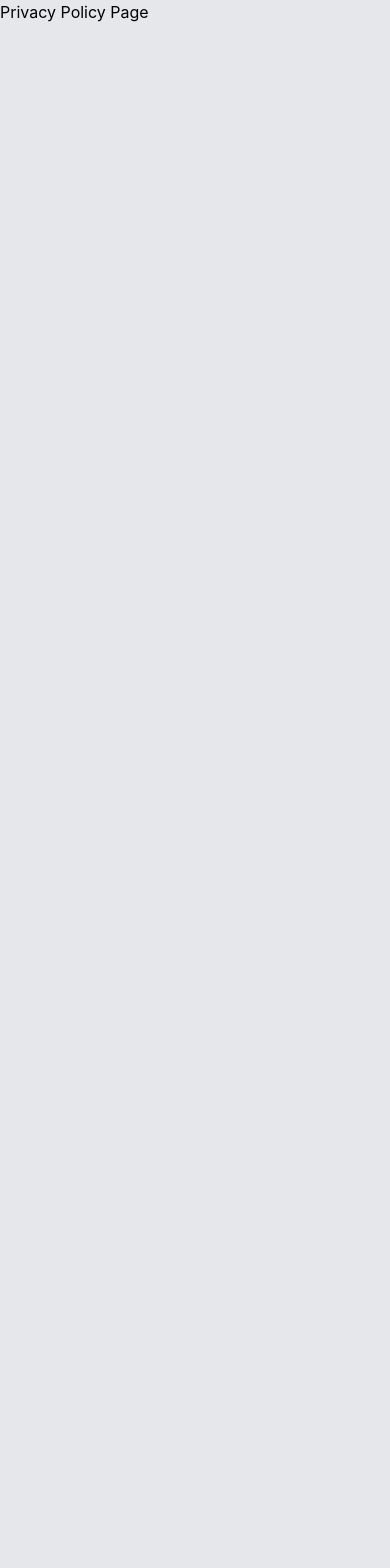
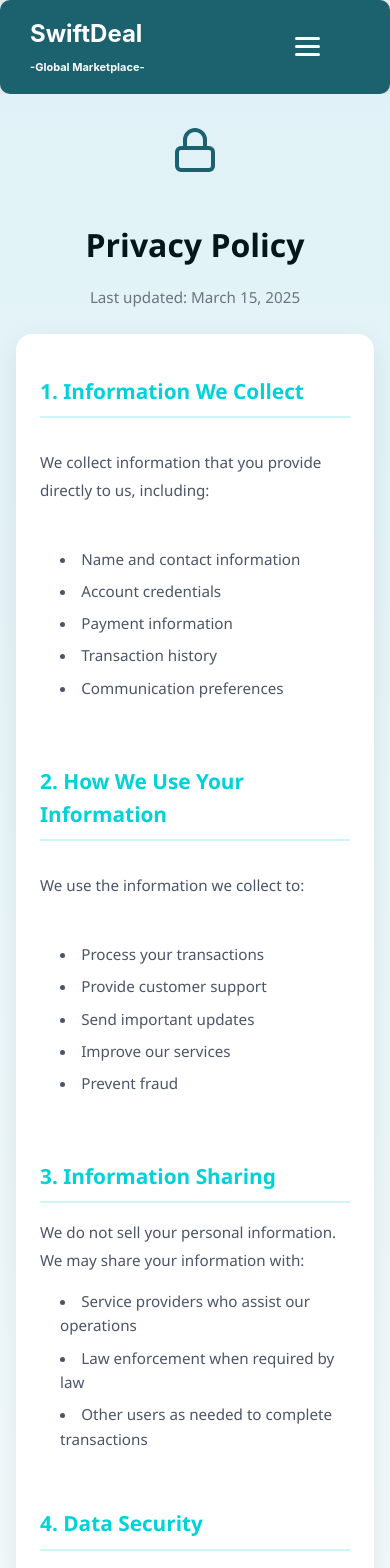
Before and after one commit to Godswillomuka/swiftdeal, a React (Create React App) app: page /privacy in a window 390 px wide. Shown: the top 1568 px of the page. Before the commit the page ends 844 px from the top, so only its background shows below. Built offline with nearby package versions, Linux system fonts and the light colour scheme.

Commit message:
Add Privacy Policy page with structured sections, secure data practices, and contact information display

```diff
--- a/src/App.js
+++ b/src/App.js
@@ -2,6 +2,7 @@ import { Routes, Route } from 'react-router-dom';
 import Home from './pages/HomePage/Home';
 import AboutUs from './pages/AboutUs /AboutUs';
 import TermsOfService from './pages/TermsPage/TermsOfService';
+import PrivacyPolicy from './pages/PrivacyPolicy/PrivacyPolicy';
 
 function App() {
   return (
@@ -11,7 +12,7 @@ function App() {
         <Route path="/about" element={<AboutUs />} />
         <Route path="/contact" element={<div>Contact Us Page</div>} />
         <Route path="/terms" element={<TermsOfService />} />
-        <Route path="/privacy" element={<div>Privacy Policy Page</div>} />
+        <Route path="/privacy" element={<PrivacyPolicy />} />
       </Routes>
     </div>
   );
--- /dev/null
+++ b/src/pages/PrivacyPolicy/PrivacyPolicy.css
@@ -0,0 +1,173 @@
+/* Base Container and Background */
+.privacy-policy-container {
+  min-height: 100vh;
+  background: linear-gradient(to bottom, #e0f2f7, #ffffff); /* Light blue to white gradient */
+  padding-top: 5rem; /* Increased padding for better top spacing */
+  padding-bottom: 5rem;
+  font-family: 'Segoe UI', sans-serif;
+  color: #333;
+}
+
+/* Content Wrapper */
+.privacy-content-wrapper {
+  max-width: 900px; /* Consistent width with Terms of Service */
+  margin: 0 auto;
+  padding: 0 1rem; /* Horizontal padding */
+}
+
+/* Header Section */
+.privacy-header {
+  text-align: center;
+  margin-bottom: 3rem; /* More space below header */
+}
+
+.header-icon {
+  width: 4.5rem; /* Larger icon */
+  height: 4.5rem;
+  color: #1c626e; /* Primary brand color for icon */
+  margin: 0 auto 1rem; /* Center icon and add bottom margin */
+}
+
+.header-title {
+  font-size: 3rem; /* Larger title */
+  font-weight: bold;
+  color: #05161a; /* Dark background color for strong contrast */
+  margin-bottom: 0.75rem;
+}
+
+.last-updated {
+  color: #6b7280; /* Neutral grey for date */
+  font-size: 0.95rem;
+}
+
+/* Main Content Card */
+.privacy-body-card {
+  background-color: #ffffff; /* White background for the card */
+  border-radius: 1.5rem; /* More rounded corners */
+  box-shadow: 0 10px 30px rgba(0, 0, 0, 0.08); /* Stronger, softer shadow */
+  padding: 3rem; /* Increased internal padding */
+  display: flex;
+  flex-direction: column;
+  gap: 2.5rem; /* Space between sections */
+}
+
+/* Section Headings */
+.section-heading {
+  font-size: 1.8rem; /* Slightly larger heading */
+  font-weight: bold;
+  color: #00d2d9; /* Highlight brand color for section titles */
+  margin-bottom: 1rem;
+  padding-bottom: 0.5rem;
+  border-bottom: 2px solid rgba(0, 210, 217, 0.2); /* Subtle highlight colored underline */
+}
+
+/* Section Text */
+.section-text {
+  color: #4a5568; /* Darker grey for body text for better readability */
+  line-height: 1.8; /* Improved line spacing */
+  font-size: 1.05rem; /* Slightly larger font size */
+}
+
+/* Groups of content (paragraph + list) */
+.section-content-group {
+  display: flex;
+  flex-direction: column;
+  gap: 0.75rem; /* Space between paragraph and list */
+}
+
+/* Lists within Sections */
+.policy-list {
+  list-style: disc;
+  list-style-position: inside; /* Keeps bullet points aligned with text */
+  color: #4a5568;
+  padding-left: 1.25rem; /* Indent list items */
+  font-size: 1.05rem;
+}
+
+.policy-list li {
+  margin-bottom: 0.5rem;
+}
+
+/* Contact Info Section */
+.contact-info {
+  margin-top: 1.5rem; /* Space above contact details */
+  color: #4a5568;
+  font-size: 1.05rem;
+  line-height: 1.6;
+}
+
+.contact-info p {
+    margin-bottom: 0.5rem;
+}
+
+/* Responsive Adjustments */
+@media (max-width: 768px) {
+  .privacy-policy-container {
+    padding-top: 3rem;
+    padding-bottom: 3rem;
+  }
+
+  .privacy-header {
+    margin-bottom: 2rem;
+  }
+
+  .header-icon {
+    width: 3.5rem;
+    height: 3.5rem;
+  }
+
+  .header-title {
+    font-size: 2.5rem;
+  }
+
+  .privacy-body-card {
+    padding: 2rem;
+    gap: 2rem;
+  }
+
+  .section-heading {
+    font-size: 1.5rem;
+  }
+
+  .section-text,
+  .policy-list,
+  .contact-info {
+    font-size: 1rem;
+  }
+}
+
+@media (max-width: 480px) {
+  .privacy-policy-container {
+    padding-top: 2rem;
+    padding-bottom: 2rem;
+  }
+
+  .privacy-header {
+    margin-bottom: 1.5rem;
+  }
+
+  .header-icon {
+    width: 3rem;
+    height: 3rem;
+  }
+
+  .header-title {
+    font-size: 2rem;
+  }
+
+  .privacy-body-card {
+    padding: 1.5rem;
+    gap: 1.5rem;
+    border-radius: 1rem;
+  }
+
+  .section-heading {
+    font-size: 1.3rem;
+  }
+
+  .section-text,
+  .policy-list,
+  .contact-info {
+    font-size: 0.95rem;
+  }
+}
--- /dev/null
+++ b/src/pages/PrivacyPolicy/PrivacyPolicy.js
@@ -0,0 +1,116 @@
+import React from 'react';
+import { Lock } from 'lucide-react';
+import Navbar from '../../components/Navbar/Navbar';
+import Footer from '../../components/Footer/Footer';
+import './PrivacyPolicy.css'; // Import the new CSS file
+
+function PrivacyPolicy() {
+  return (
+    <>
+    <Navbar />
+    <div className="privacy-policy-container">
+      <div className="privacy-content-wrapper">
+        <div className="max-w-4xl mx-auto">
+          <div className="privacy-header">
+            <Lock className="header-icon" />
+            <h1 className="header-title">Privacy Policy</h1>
+            <p className="last-updated">Last updated: March 15, 2025</p>
+          </div>
+
+          <div className="privacy-body-card">
+            <section>
+              <h2 className="section-heading">1. Information We Collect</h2>
+              <div className="section-content-group">
+                <p className="section-text">
+                  We collect information that you provide directly to us, including:
+                </p>
+                <ul className="policy-list">
+                  <li>Name and contact information</li>
+                  <li>Account credentials</li>
+                  <li>Payment information</li>
+                  <li>Transaction history</li>
+                  <li>Communication preferences</li>
+                </ul>
+              </div>
+            </section>
+
+            <section>
+              <h2 className="section-heading">2. How We Use Your Information</h2>
+              <div className="section-content-group">
+                <p className="section-text">
+                  We use the information we collect to:
+                </p>
+                <ul className="policy-list">
+                  <li>Process your transactions</li>
+                  <li>Provide customer support</li>
+                  <li>Send important updates</li>
+                  <li>Improve our services</li>
+                  <li>Prevent fraud</li>
+                </ul>
+              </div>
+            </section>
+
+            <section>
+              <h2 className="section-heading">3. Information Sharing</h2>
+              <p className="section-text">
+                We do not sell your personal information. We may share your information with:
+              </p>
+              <ul className="policy-list mt-4">
+                <li>Service providers who assist our operations</li>
+                <li>Law enforcement when required by law</li>
+                <li>Other users as needed to complete transactions</li>
+              </ul>
+            </section>
+
+            <section>
+              <h2 className="section-heading">4. Data Security</h2>
+              <p className="section-text">
+                We implement appropriate security measures to protect your personal information.
+                This includes encryption, secure servers, and regular security audits.
+              </p>
+            </section>
+
+            <section>
+              <h2 className="section-heading">5. Your Rights</h2>
+              <div className="section-content-group">
+                <p className="section-text">
+                  You have the right to:
+                </p>
+                <ul className="policy-list">
+                  <li>Access your personal information</li>
+                  <li>Correct inaccurate data</li>
+                  <li>Request deletion of your data</li>
+                  <li>Opt-out of marketing communications</li>
+                </ul>
+              </div>
+            </section>
+
+            <section>
+              <h2 className="section-heading">6. Cookies</h2>
+              <p className="section-text">
+                We use cookies and similar technologies to improve user experience and analyze website traffic.
+                You can control cookie preferences through your browser settings.
+              </p>
+            </section>
+
+            <section>
+              <h2 className="section-heading">7. Contact Us</h2>
+              <p className="section-text">
+                If you have questions about this Privacy Policy, please contact us at:
+              </p>
+              <div className="contact-info">
+                <p>Email: privacy@swiftdeal.co.ke</p>
+                <p>Phone: +254 722 960 044</p> {/* Changed to generic placeholder */}
+                <p>Address: Nairobi, Kenya</p>
+              </div>
+            </section>
+          </div>
+        </div>
+      </div>
+    </div>
+    <Footer />
+    </>
+  );
+}
+
+export default PrivacyPolicy;
--- a/src/pages/TermsPage/TermsOfService.js
+++ b/src/pages/TermsPage/TermsOfService.js
@@ -15,7 +15,7 @@ function TermsOfService() {
           <div className="terms-header">
             <Shield className="header-icon" />
             <h1 className="header-title">Terms of Service</h1>
-            <p className="last-updated">Last updated: March 15, 2024</p>
+            <p className="last-updated">Last updated: March 15, 2025</p>
           </div>
 
           <div className="terms-body-card">
```
